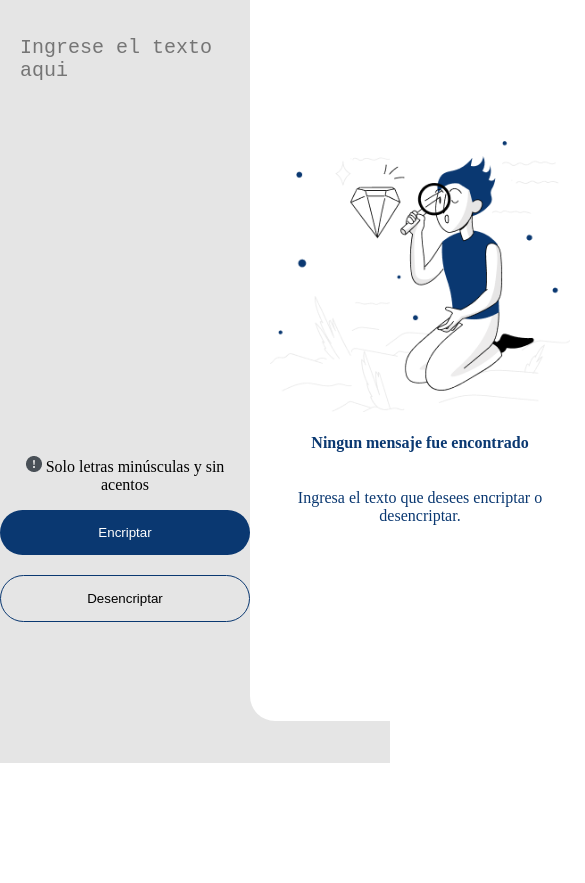
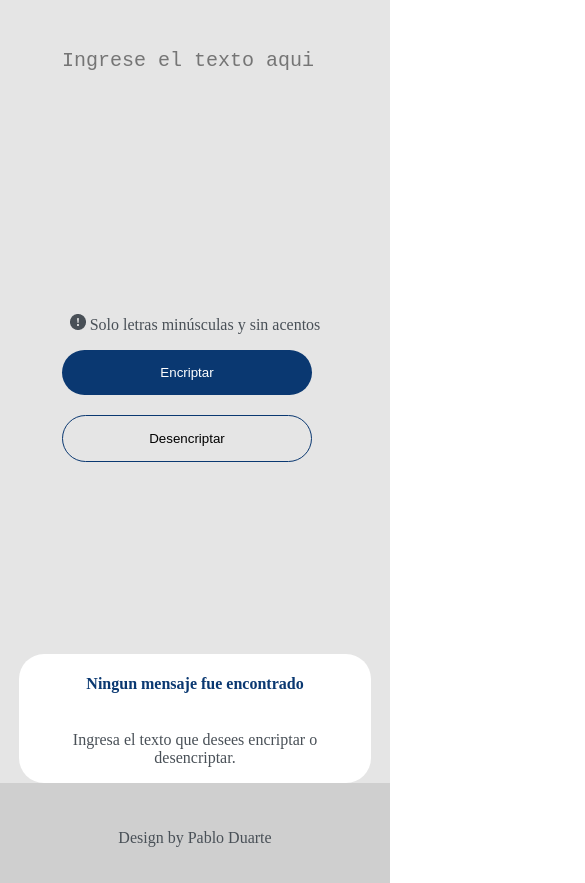
Before and after one commit to PulpoI/Encriptador-de-texto--Challenge, a plain HTML site: page index.html in a window 390 px wide. Shown: the part 81-964 px from the top of the page, 585 px wide, since content can reach past the window. Before the commit the page ends 844 px from the top, so only its background shows below. Drawn offline with Linux system fonts and the light colour scheme.

Commit message:
proyecto terminado con media queries

```diff
--- a/index.html
+++ b/index.html
@@ -8,10 +8,10 @@
     <title>Document</title>
   </head>
   <body>
+    <header>
+      <img src="./assets/logo.png" alt="" />
+    </header>
     <div class="container">
-      <header>
-        <img src="./assets/logo.png" alt="" />
-      </header>
       <!-- COLUMNA IZQUIERDA -->
       <div class="col-izq">
         <div>
@@ -23,14 +23,15 @@
             required
           ></textarea>
         </div>
-        <div class="tex">
+        <div class="text-btn">
           <p>
             <img src="./assets/signo.png" alt="" /> Solo letras minúsculas y sin
             acentos
           </p>
-
-          <button class="btn-enc" id="encriptar">Encriptar</button>
-          <button class="btn-des" id="desencriptar">Desencriptar</button>
+          <div class="btn-main">
+            <button class="btn-enc" id="encriptar">Encriptar</button>
+            <button class="btn-des" id="desencriptar">Desencriptar</button>
+          </div>
         </div>
       </div>
 
@@ -43,6 +44,12 @@
 
       <div id="mensajeEncriptado"></div>
     </div>
+    <footer class="footer">
+      <p>
+        Design by
+        <a href="https://github.com/PulpoI" target="_blank">Pablo Duarte</a>
+      </p>
+    </footer>
 
     <script src="scripts.js"></script>
   </body>
--- a/styles.css
+++ b/styles.css
@@ -25,14 +25,14 @@ header{
 }
 
 .text-area {
-    width: 100%;
+    width: 80%;
     height: 400px;
     border-width: 0;
     resize: none;
     padding: 0;
     background-color: #E5E5E5;
     font-size: 20px;
-    padding: 75px 10px 0px 20px;
+    padding: 130px 10px 0px 90px;
     color: #0A3871;
 }
 
@@ -40,9 +40,8 @@ header{
     outline: none;
 }
 
-.text-info {
-    display: flex;
-    flex-direction: column;
+.text-btn {
+    margin-top: -55px;
 }
 
 .text-area-script{
@@ -101,3 +100,66 @@ button{
     background-color: #E5E5E5;
     border: solid 1px #0A3871;
 }
+
+a {
+    text-decoration: none;
+}
+
+a:-webkit-any-link {
+    color: #495057;
+}
+
+p {
+    color: #495057;
+    text-decoration: none;
+}
+.footer{
+    width: 100%;
+    text-align: center;
+    background-color: #cfcfcf;
+    padding: 30px 0px 20px 0px;
+    text-decoration: none;
+
+}
+
+@media (max-width:  767.98px) {
+    .container{
+        flex-direction: column;
+        height: 100%;
+    }
+    .text-area{
+
+        height: 300px;
+        padding-left: 0px;
+    }
+    .col-izq{
+    width: max-content;
+      height: 80vh;
+    }
+    .img-col-der{
+        display: none;
+    }
+    .col-der{
+        width: 80%;
+    }
+    .text-area-script{
+        height: 100px;
+
+    }
+    .btn-copiar {
+        margin-top: 20px;
+    }
+ }
+
+ @media (max-width: 575.98px) {
+     .btn-main{
+         display: flex;
+         flex-direction: column;
+     }
+     .col-der{
+         margin-top: 60px;
+     }
+     .text-area{
+        width: 100%
+     }
+  }
```
